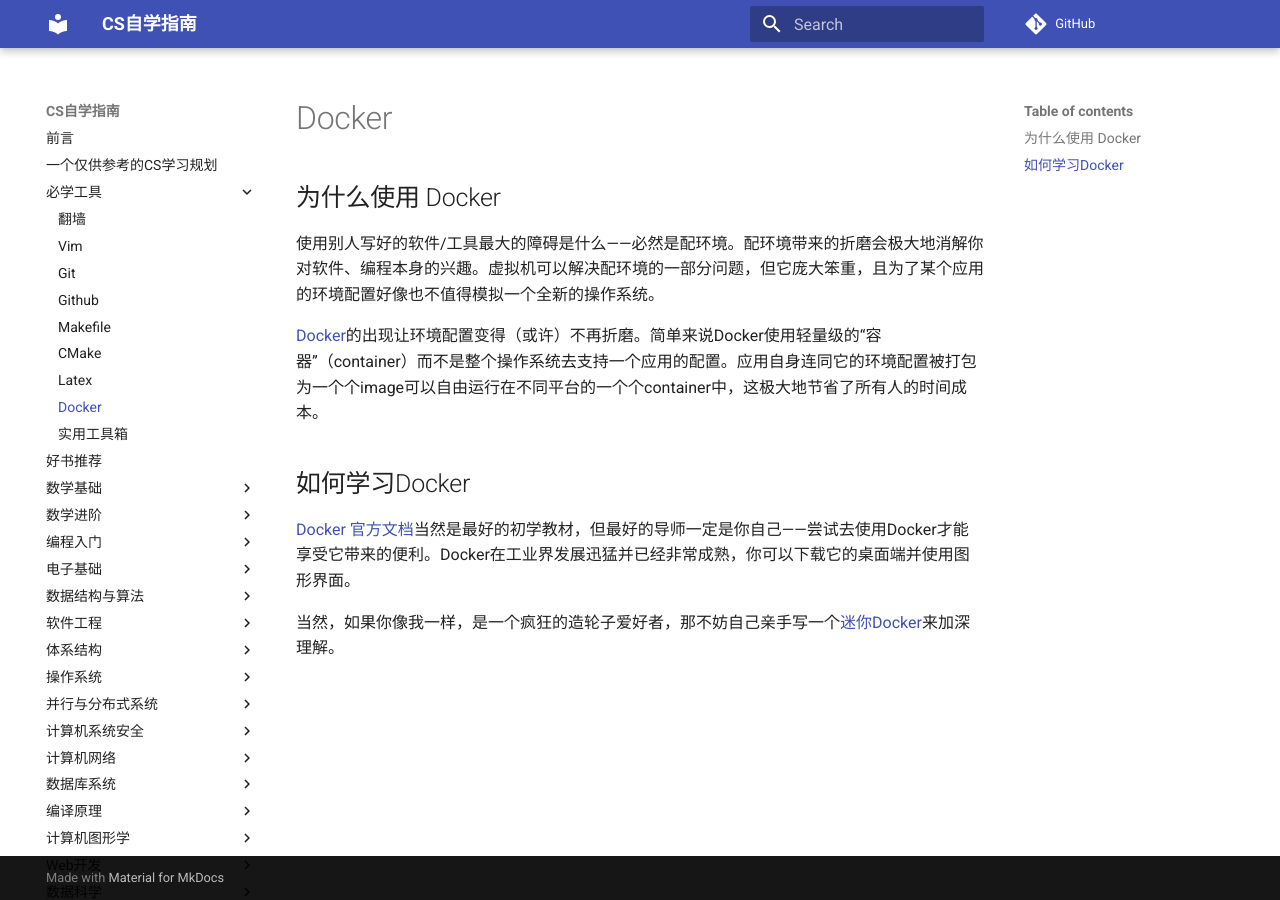
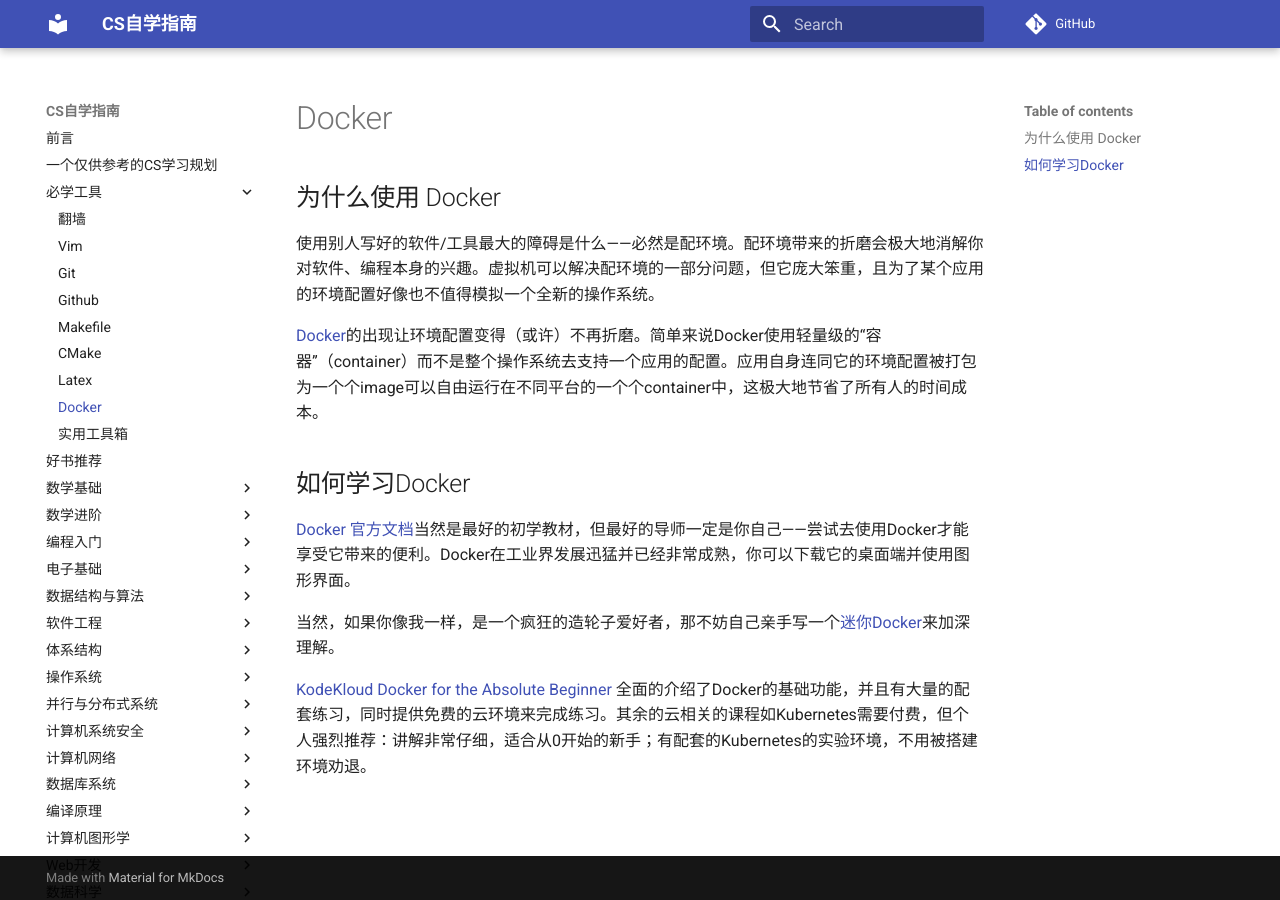
Before and after one commit to PKUFlyingPig/cs-self-learning, an MkDocs documentation site: the page built from docs/必学工具/Docker.md, in a window 1280 px wide. Built offline with MkDocs 1.6.1 and Material for MkDocs 9.7.7, drawn with Linux system fonts in a browser that asks for light colours; comment, search, counter and statistics services are not loaded.

Commit message:
add docker course

```diff
--- a/docs/必学工具/Docker.md
+++ b/docs/必学工具/Docker.md
@@ -7,3 +7,5 @@
 [Docker 官方文档](https://docs.docker.com/)当然是最好的初学教材，但最好的导师一定是你自己——尝试去使用Docker才能享受它带来的便利。Docker在工业界发展迅猛并已经非常成熟，你可以下载它的桌面端并使用图形界面。
 
 当然，如果你像我一样，是一个疯狂的造轮子爱好者，那不妨自己亲手写一个[迷你Docker](https://github.com/PKUFlyingPig/rubber-docker)来加深理解。
+
+[KodeKloud Docker for the Absolute Beginner](https://kodekloud.com/courses/docker-for-the-absolute-beginner/) 全面的介绍了Docker的基础功能，并且有大量的配套练习，同时提供免费的云环境来完成练习。其余的云相关的课程如Kubernetes需要付费，但个人强烈推荐：讲解非常仔细，适合从0开始的新手；有配套的Kubernetes的实验环境，不用被搭建环境劝退。
```
